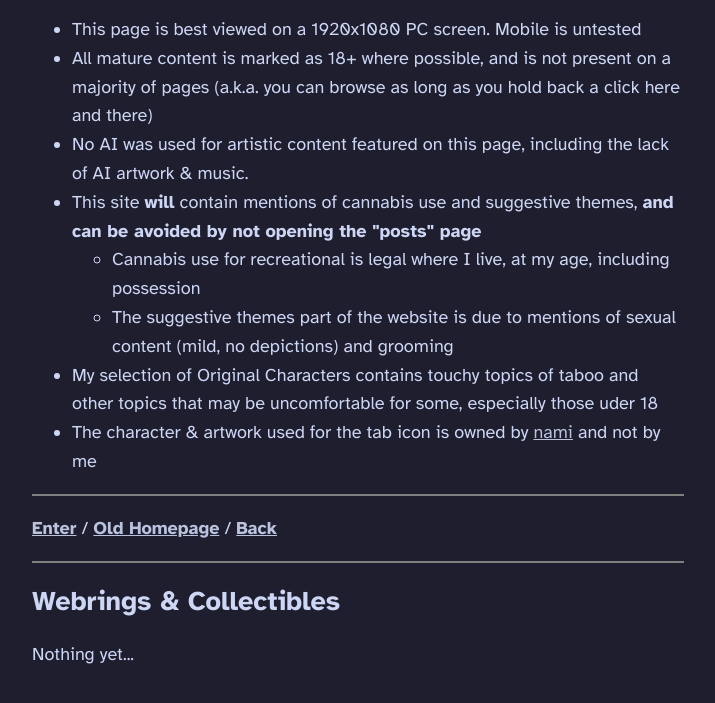
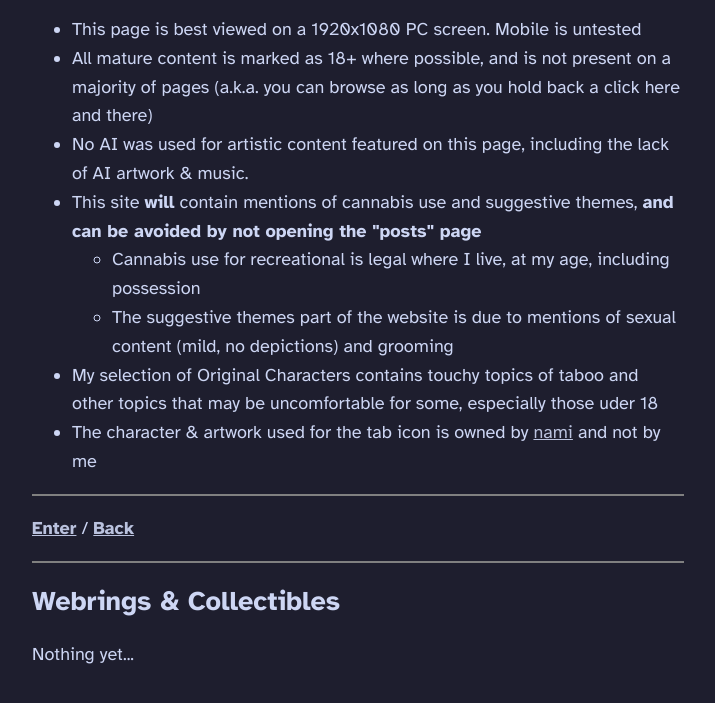
Before and after one commit to justeraseme/website-v6, a plain HTML site: page public/index.html in a window 1280 px wide. Shown: the part 139-842 px from the top of the page, without its empty margins (283-998 px from the left). Drawn offline with Linux system fonts and the light colour scheme.

Commit message:
long and unfunny commit messages that directly comment on real world events are not very funny and just come off as very bitter, so instead of something that makes a comment on something that happens today, i wasted my time writing this unfunny and long commit that references nothing at all
oh right this just removes the old homepage because i think the new one is in enough of a presentable state

```diff
--- a/public/index.html
+++ b/public/index.html
@@ -27,7 +27,7 @@
         <hr>
 
     <p>
-       <a href="./homepage.html"><b>Enter</b></a> / <b><a href="./posts.html">Old Homepage</a></b> / <b><a href="https://neocities.org">Back</a></b>
+       <a href="./homepage.html"><b>Enter</b></a> / <b><a href="https://neocities.org">Back</a></b>
     </p>
 
     <hr>
```
